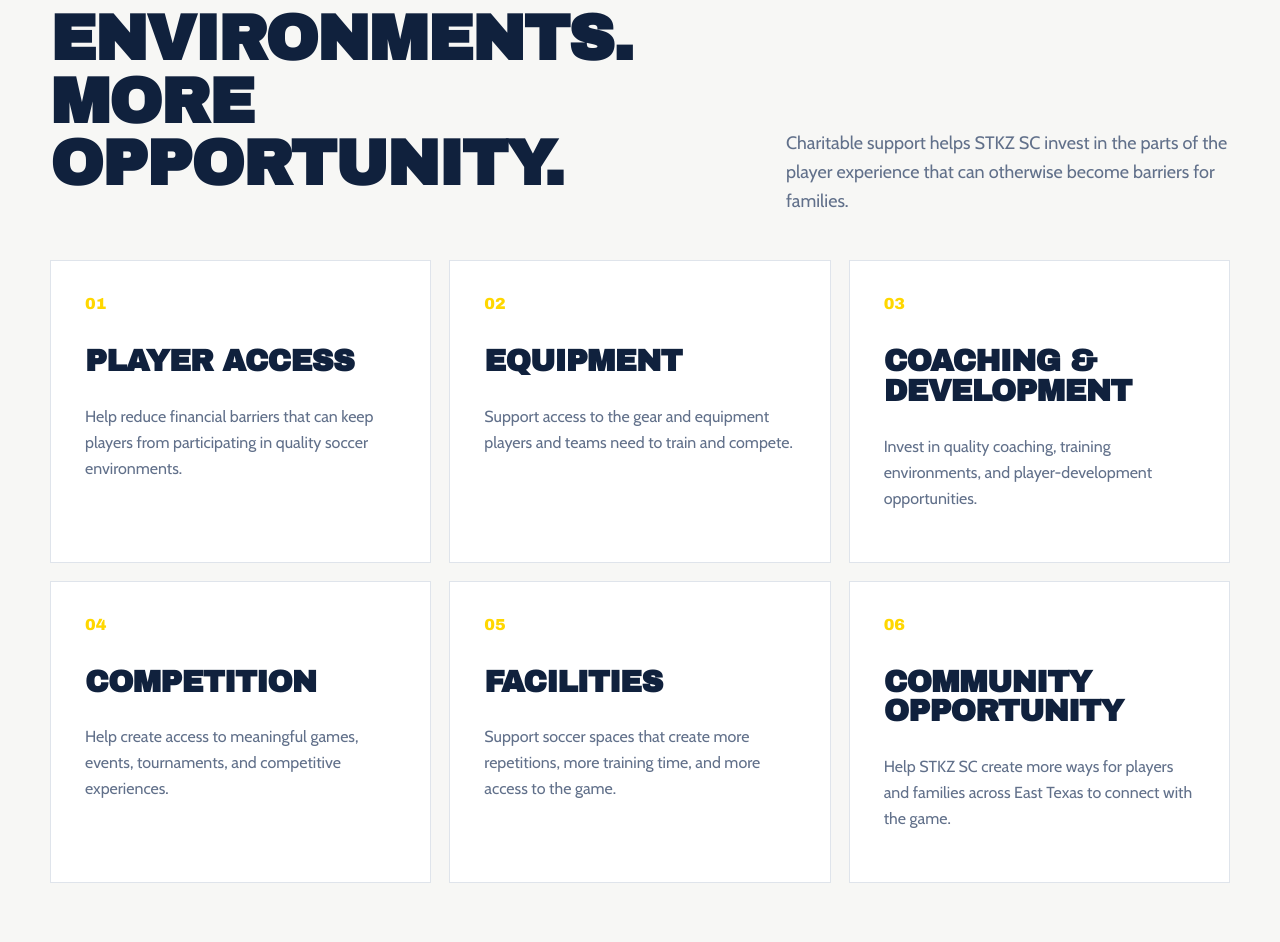
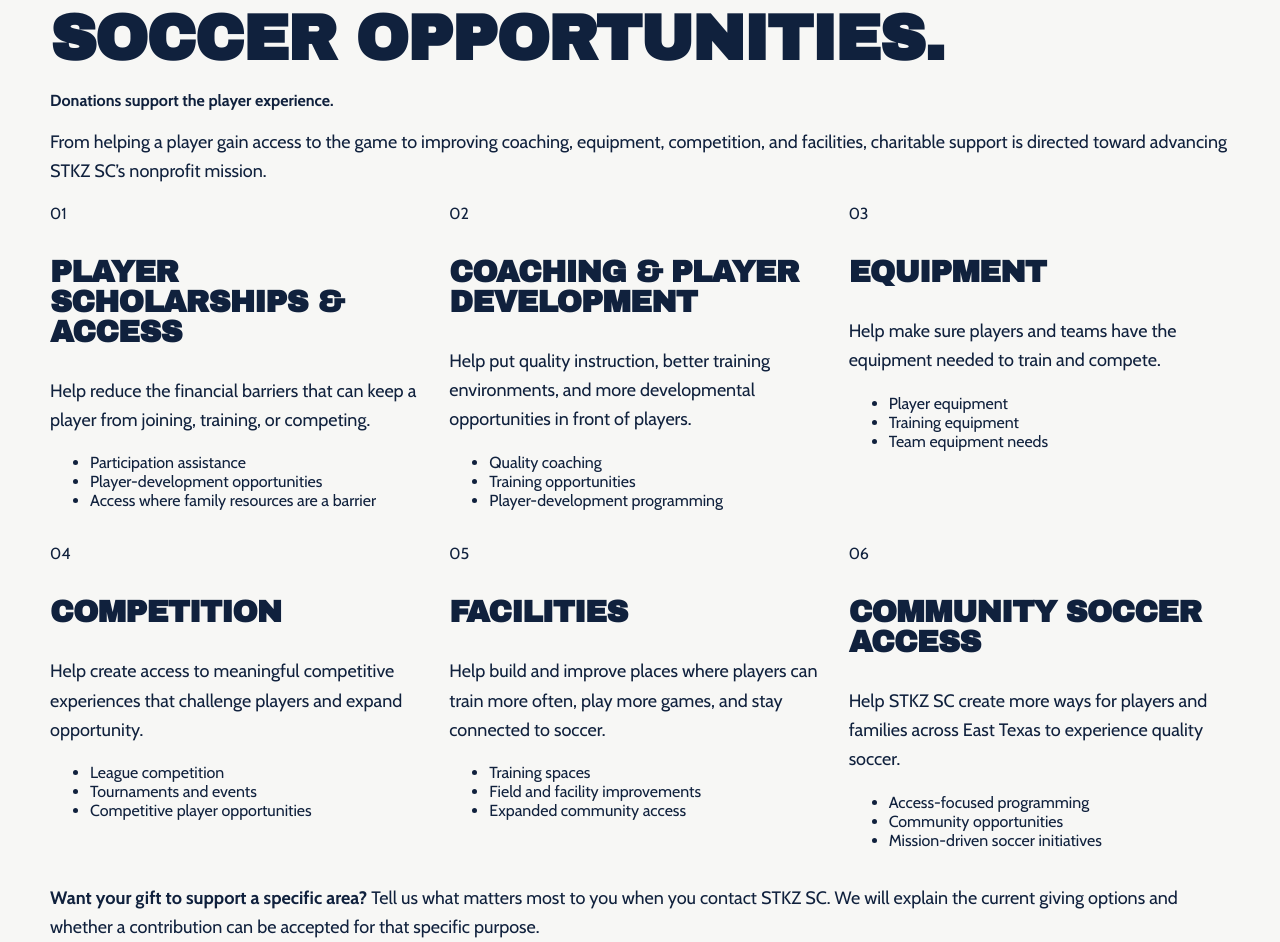
Before and after one commit to b8r0a3d4/stkz-sc-website, a Next.js app: page /donate in a window 1280 px wide. Shown: the part 1350-2292 px from the top of the page. Built offline with nearby package versions, Linux system fonts and the light colour scheme.

Commit message:
Highlight how STKZ donations are used

```diff
--- a/app/donate/page.js
+++ b/app/donate/page.js
@@ -11,33 +11,39 @@ export const metadata = {
 const impact = [
   {
     number: "01",
-    title: "Player Access",
-    copy: "Help reduce financial barriers that can keep players from participating in quality soccer environments.",
+    title: "Player Scholarships & Access",
+    copy: "Help reduce the financial barriers that can keep a player from joining, training, or competing.",
+    uses: ["Participation assistance", "Player-development opportunities", "Access where family resources are a barrier"],
   },
   {
     number: "02",
-    title: "Equipment",
-    copy: "Support access to the gear and equipment players and teams need to train and compete.",
+    title: "Coaching & Player Development",
+    copy: "Help put quality instruction, better training environments, and more developmental opportunities in front of players.",
+    uses: ["Quality coaching", "Training opportunities", "Player-development programming"],
   },
   {
     number: "03",
-    title: "Coaching & Development",
-    copy: "Invest in quality coaching, training environments, and player-development opportunities.",
+    title: "Equipment",
+    copy: "Help make sure players and teams have the equipment needed to train and compete.",
+    uses: ["Player equipment", "Training equipment", "Team equipment needs"],
   },
   {
     number: "04",
     title: "Competition",
-    copy: "Help create access to meaningful games, events, tournaments, and competitive experiences.",
+    copy: "Help create access to meaningful competitive experiences that challenge players and expand opportunity.",
+    uses: ["League competition", "Tournaments and events", "Competitive player opportunities"],
   },
   {
     number: "05",
     title: "Facilities",
-    copy: "Support soccer spaces that create more repetitions, more training time, and more access to the game.",
+    copy: "Help build and improve places where players can train more often, play more games, and stay connected to soccer.",
+    uses: ["Training spaces", "Field and facility improvements", "Expanded community access"],
   },
   {
     number: "06",
-    title: "Community Opportunity",
-    copy: "Help STKZ SC create more ways for players and families across East Texas to connect with the game.",
+    title: "Community Soccer Access",
+    copy: "Help STKZ SC create more ways for players and families across East Texas to experience quality soccer.",
+    uses: ["Access-focused programming", "Community opportunities", "Mission-driven soccer initiatives"],
   },
 ];
 
@@ -68,23 +74,35 @@ export default function DonatePage() {
         </div>
       </section>
 
-      <section className="section">
-        <div className="container section-heading split-heading">
+      <section className="section donation-use-section">
+        <div className="container donation-use-heading">
           <div>
-            <p className="eyebrow">What Donations Support</p>
-            <h2>More access. Better environments. More opportunity.</h2>
+            <p className="eyebrow">Where Your Donation Goes</p>
+            <h2>Your gift helps remove barriers and build better soccer opportunities.</h2>
           </div>
-          <p>Charitable support helps STKZ SC invest in the parts of the player experience that can otherwise become barriers for families.</p>
+          <div className="donation-use-callout">
+            <strong>Donations support the player experience.</strong>
+            <p>From helping a player gain access to the game to improving coaching, equipment, competition, and facilities, charitable support is directed toward advancing STKZ SC’s nonprofit mission.</p>
+          </div>
         </div>
 
         <div className="card-grid three donate-impact-grid">
           {impact.map((item) => (
-            <article className="feature-card donate-impact-card" key={item.number}>
-              <span>{item.number}</span>
-              <h3>{item.title}</h3>
+            <article className="donate-impact-card" key={item.number}>
+              <div className="impact-card-top">
+                <span>{item.number}</span>
+                <h3>{item.title}</h3>
+              </div>
               <p>{item.copy}</p>
+              <ul className="impact-use-list">
+                {item.uses.map((use) => <li key={use}>{use}</li>)}
+              </ul>
             </article>
           ))}
+        </div>
+
+        <div className="container donation-use-note">
+          <p><strong>Want your gift to support a specific area?</strong> Tell us what matters most to you when you contact STKZ SC. We will explain the current giving options and whether a contribution can be accepted for that specific purpose.</p>
         </div>
       </section>
 
```
